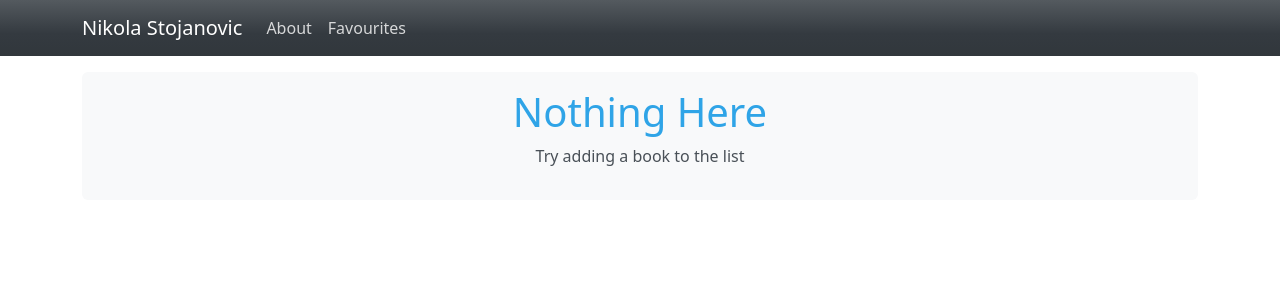
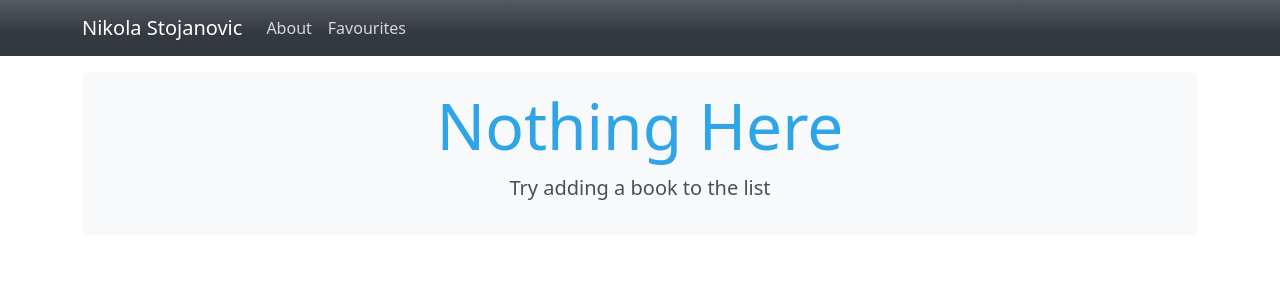
Before and after one commit to nikolastoj95/BTI425-WebProgramming_Apps_Services, a Next.js app in the folder assignments/dev/a2/assign2-app/: page /favourites in a window 1280 px wide. Shown: the top 300 px of the page. Built offline with nearby package versions, Linux system fonts and the light colour scheme.

Commit message:
changed page header styles, removed old logic for testing

```diff
--- a/assignments/dev/a2/assign2-app/pages/favourites.js
+++ b/assignments/dev/a2/assign2-app/pages/favourites.js
@@ -13,15 +13,15 @@ export default function Favourites(){
     return (
         <>
 
-            {favouritesList.length > 0 ?(<PageHeader text={<h1>Favourites</h1>}  subtext={<p>All Your favourite books, in one place</p>}/>
+            {favouritesList.length > 0 ?(<PageHeader text={<h1 className="display-3">Favourites</h1>}  subtext={<p className="lead">All Your favourite books, in one place</p>}/>
             ):(
-            <PageHeader text={<h1>Nothing Here</h1>} subtext={<p>Try adding a book to the list</p>}/>)}
+            <PageHeader text={<h1 className="display-3">Nothing Here</h1>} subtext={<p className="lead">Try adding a book to the list</p>}/>)}
 
             {favouritesList.length >0 && (
                 <Row className="gy-4">
                     {favouritesList.map((workId)=> (
                         <Col  lg={3} md={6} key={workId} className="m-3">
-                            <p>{workId}</p>
+                            {/* <p>{workId}</p>  */}
                             <BookCard workId={workId}/><br/>
                         </Col>
 
```
